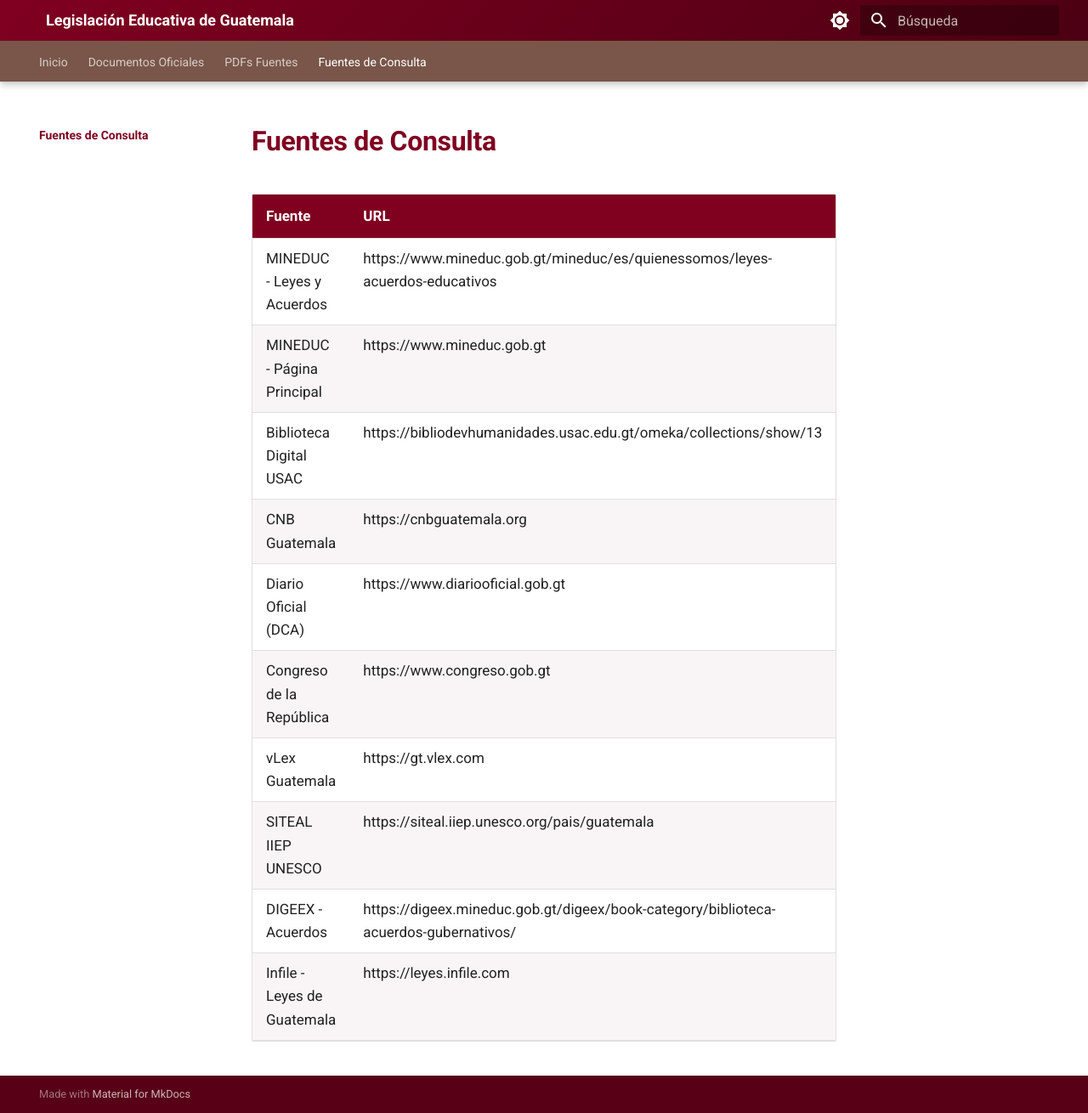
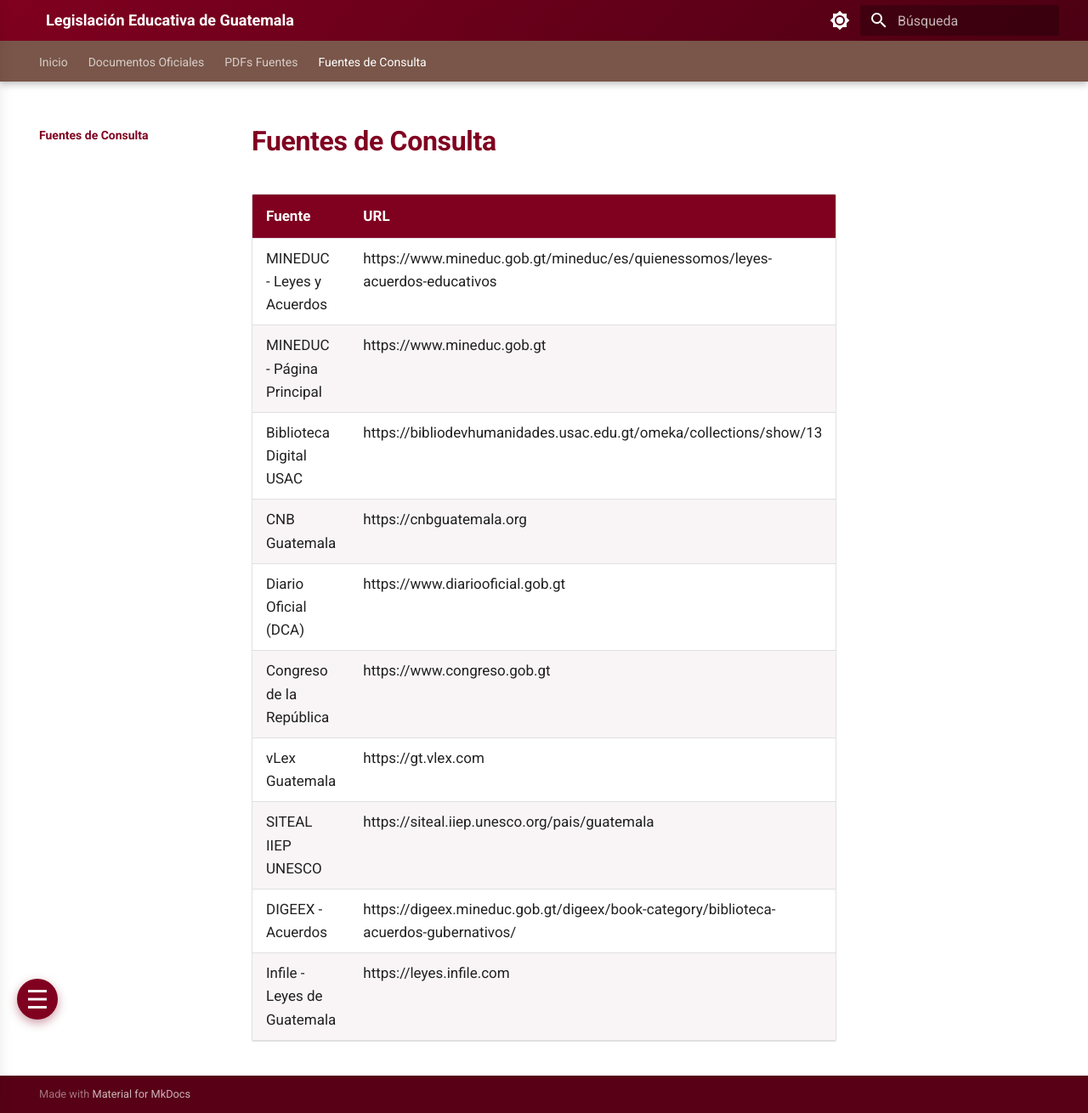
Before and after one commit to Levy147/legislacion-educativa-guatemala, an MkDocs documentation site: the page built from docs/fuentes.md, in a window 1280 px wide and 1310 px high. Shown: the whole window at 85% size. Built offline with MkDocs 1.6.1 and Material for MkDocs 9.7.7, drawn with Linux system fonts in a browser that asks for light colours.

Commit message:
feat: actualizacion de sistema v11, actualizaion de sistema de busqueda, actualizacion de titlos

```diff
--- /dev/null
+++ b/docs/javascripts/slide-menu.js
@@ -0,0 +1,42 @@
+document.addEventListener("DOMContentLoaded", function () {
+  var toggle = document.getElementById("slideMenuToggle");
+  var menu = document.getElementById("slideMenu");
+  var close = document.getElementById("slideMenuClose");
+
+  if (toggle && menu) {
+    toggle.addEventListener("click", function () {
+      menu.classList.toggle("open");
+    });
+  }
+  if (close && menu) {
+    close.addEventListener("click", function () {
+      menu.classList.remove("open");
+    });
+  }
+
+  var titles = document.querySelectorAll(".slide-menu-section-title[data-toggle]");
+  titles.forEach(function (title) {
+    title.addEventListener("click", function () {
+      var target = document.getElementById(this.getAttribute("data-toggle"));
+      if (target) {
+        target.classList.toggle("collapsed");
+        this.classList.toggle("active");
+      }
+    });
+  });
+
+  var links = document.querySelectorAll(".slide-menu-list a");
+  links.forEach(function (link) {
+    link.addEventListener("click", function () {
+      if (menu) menu.classList.remove("open");
+    });
+  });
+
+  document.addEventListener("click", function (e) {
+    if (menu && menu.classList.contains("open")) {
+      if (!menu.contains(e.target) && e.target !== toggle) {
+        menu.classList.remove("open");
+      }
+    }
+  });
+});
--- /dev/null
+++ b/docs/overrides/main.html
@@ -0,0 +1,138 @@
+{% extends "base.html" %}
+
+{% block content %}
+<nav class="slide-menu" id="slideMenu">
+  <div class="slide-menu-header">
+    <h3>Contenidos</h3>
+    <button class="slide-menu-close" id="slideMenuClose">&times;</button>
+  </div>
+  <div class="slide-menu-content">
+    <div class="slide-menu-section">
+      <h4 class="slide-menu-section-title" data-toggle="sec1">PARTE I - Marco Constitucional</h4>
+      <ul class="slide-menu-list" id="sec1">
+        <li><a href="{{ 'index.md' | url }}#constitucion-politica-de-la-republica-de-guatemala">Constitución Política (Arts. 71-81)</a></li>
+        <li><a href="{{ 'index.md' | url }}#ley-de-educacion-nacional">Ley de Educación Nacional</a></li>
+      </ul>
+    </div>
+    <div class="slide-menu-section">
+      <h4 class="slide-menu-section-title" data-toggle="sec2">PARTE II - Leyes Principales</h4>
+      <ul class="slide-menu-list" id="sec2">
+        <li><a href="{{ 'index.md' | url }}#ley-de-proteccion-integral-de-la-ninez-y-adolescencia">Ley PINA (Dto. 27-2003)</a></li>
+        <li><a href="{{ 'index.md' | url }}#ley-de-educacion-especial-para-las-personas-con-capacidades-especiales">Ley Educación Especial (Dto. 58-2007)</a></li>
+        <li><a href="{{ 'index.md' | url }}#decreto-numero-16-2017">Ley Alimentación Escolar (Dto. 16-2017)</a></li>
+        <li><a href="{{ 'index.md' | url }}#decreto-numero-12-2021">Reforma Alimentación (Dto. 12-2021)</a></li>
+        <li><a href="{{ 'index.md' | url }}#ley-contra-el-acoso-escolar-conocido-como-bullying">Ley Anti Bullying (Dto. 19-2022)</a></li>
+      </ul>
+    </div>
+    <div class="slide-menu-section">
+      <h4 class="slide-menu-section-title" data-toggle="sec3">PARTE III - Leyes Complementarias</h4>
+      <ul class="slide-menu-list" id="sec3">
+        <li><a href="{{ 'index.md' | url }}#ley-organica-de-educacion-nacional">Ley Orgánica Educación Nacional</a></li>
+        <li><a href="{{ 'index.md' | url }}#ley-de-idiomas-nacionales">Ley de Idiomas Nacionales</a></li>
+        <li><a href="{{ 'index.md' | url }}#ley-de-escuelas-normales">Ley de Escuelas Normales</a></li>
+        <li><a href="{{ 'index.md' | url }}#ley-general-de-descentralizacion">Ley General de Descentralización</a></li>
+        <li><a href="{{ 'index.md' | url }}#ley-de-los-consejos-de-desarrollo">Ley de los Consejos de Desarrollo</a></li>
+        <li><a href="{{ 'index.md' | url }}#codigo-de-la-ninez-y-adolescencia">Código de la Niñez y Adolescencia</a></li>
+        <li><a href="{{ 'index.md' | url }}#reglamento-de-la-ley-de-educacion-nacional">Reglamento Ley Educación Nacional</a></li>
+        <li><a href="{{ 'index.md' | url }}#ley-para-prevenir-sancionar-y-erradicar-la-discriminacion-racial">Ley Antidiscriminación Racial</a></li>
+        <li><a href="{{ 'index.md' | url }}#ley-de-atencion-a-personas-con-discapacidad">Ley Atención Discapacidad</a></li>
+        <li><a href="{{ 'index.md' | url }}#ley-de-institutos-de-educacion-por-cooperativa">Ley Institutos por Cooperativa</a></li>
+      </ul>
+    </div>
+    <div class="slide-menu-section">
+      <h4 class="slide-menu-section-title" data-toggle="sec4">PARTE IV - Leyes del Magisterio</h4>
+      <ul class="slide-menu-list" id="sec4">
+        <li><a href="{{ 'index.md' | url }}#ley-de-dignificacion-y-catalogacion-del-magisterio-nacional">Ley Dignificación Magisterio</a></li>
+        <li><a href="{{ 'index.md' | url }}#ley-del-organismo-ejecutivo">Ley del Organismo Ejecutivo</a></li>
+        <li><a href="{{ 'index.md' | url }}#ley-de-servicio-civil">Ley de Servicio Civil</a></li>
+        <li><a href="{{ 'index.md' | url }}#reglamento-de-la-ley-del-organismo-ejecutivo">Reglamento Ley Organismo Ejecutivo</a></li>
+        <li><a href="{{ 'index.md' | url }}#reglamento-de-la-ley-de-servicio-civil">Reglamento Ley Servicio Civil</a></li>
+      </ul>
+    </div>
+    <div class="slide-menu-section">
+      <h4 class="slide-menu-section-title" data-toggle="sec5">PARTE V - Acuerdos Gubernativos</h4>
+      <ul class="slide-menu-list" id="sec5">
+        <li><a href="{{ 'index.md' | url }}#acuerdo-gubernativo-numero-m-de-e-13-77">AG 13-77</a></li>
+        <li><a href="{{ 'index.md' | url }}#acuerdo-gubernativo-no-534-63">AG 534-63</a></li>
+        <li><a href="{{ 'index.md' | url }}#acuerdo-gubernativo-no-165-96">AG 165-96</a></li>
+        <li><a href="{{ 'index.md' | url }}#acuerdo-gubernativo-no-670-97">AG 670-97</a></li>
+        <li><a href="{{ 'index.md' | url }}#acuerdo-gubernativo-no-526-2003">AG 526-2003</a></li>
+        <li><a href="{{ 'index.md' | url }}#acuerdo-gubernativo-no-22-2004">AG 22-2004</a></li>
+        <li><a href="{{ 'index.md' | url }}#acuerdo-gubernativo-no-36-2015">AG 36-2015</a></li>
+        <li><a href="{{ 'index.md' | url }}#acuerdo-gubernativo-no-52-2015">AG 52-2015</a></li>
+        <li><a href="{{ 'index.md' | url }}#acuerdo-gubernativo-numero-320-2011">AG 320-2011</a></li>
+        <li><a href="{{ 'index.md' | url }}#acuerdo-gubernativo-numero-121-2021">AG 121-2021</a></li>
+      </ul>
+    </div>
+    <div class="slide-menu-section">
+      <h4 class="slide-menu-section-title" data-toggle="sec6">PARTE VI - Acuerdos Ministeriales</h4>
+      <ul class="slide-menu-list" id="sec6">
+        <li><a href="{{ 'index.md' | url }}#acuerdo-ministerial-no-01-2011">AM 01-2011</a></li>
+        <li><a href="{{ 'index.md' | url }}#acuerdo-ministerial-no-34-2008">AM 34-2008</a></li>
+        <li><a href="{{ 'index.md' | url }}#acuerdo-ministerial-no-1171-2010">AM 1171-2010</a></li>
+        <li><a href="{{ 'index.md' | url }}#acuerdo-ministerial-no-3613-2011">AM 3613-2011</a></li>
+        <li><a href="{{ 'index.md' | url }}#acuerdo-ministerial-no-2140-2023">AM 2140-2023</a></li>
+        <li><a href="{{ 'index.md' | url }}#acuerdo-ministerial-no-3902-2023">AM 3902-2023</a></li>
+        <li><a href="{{ 'index.md' | url }}#acuerdo-ministerial-no-1685-2024">AM 1685-2024</a></li>
+        <li><a href="{{ 'index.md' | url }}#acuerdo-ministerial-no-2132-2024">AM 2132-2024</a></li>
+        <li><a href="{{ 'index.md' | url }}#acuerdo-ministerial-no-874-2025">AM 874-2025</a></li>
+      </ul>
+    </div>
+    <div class="slide-menu-section">
+      <h4 class="slide-menu-section-title" data-toggle="sec7">PARTE VII - Convenios Internacionales</h4>
+      <ul class="slide-menu-list" id="sec7">
+        <li><a href="{{ 'index.md' | url }}#convenio-169-de-la-oit-sobre-pueblos-indigenas-y-tribales">Convenio 169 OIT</a></li>
+        <li><a href="{{ 'index.md' | url }}#declaracion-universal-de-los-derechos-humanos">Declaración Universal DDHH</a></li>
+        <li><a href="{{ 'index.md' | url }}#convencion-sobre-los-derechos-del-nino">Convención Derechos del Niño</a></li>
+        <li><a href="{{ 'index.md' | url }}#convencion-americana-sobre-derechos-humanos">Convención Americana DDHH</a></li>
+        <li><a href="{{ 'index.md' | url }}#pacto-internacional-de-derechos-economicos-sociales-y-culturales">Pacto Internacional DESC</a></li>
+        <li><a href="{{ 'index.md' | url }}#declaracion-de-montevideo-sobre-educacion-para-la-paz">Declaración de Montevideo</a></li>
+      </ul>
+    </div>
+    <div class="slide-menu-section">
+      <h4 class="slide-menu-section-title" data-toggle="sec8">Acuerdos de Paz</h4>
+      <ul class="slide-menu-list" id="sec8">
+        <li><a href="{{ 'index.md' | url }}#acuerdos-de-paz-de-guatemala">Acuerdos de Paz</a></li>
+      </ul>
+    </div>
+  </div>
+</nav>
+<button class="slide-menu-toggle" id="slideMenuToggle">&#9776;</button>
+{{ super() }}
+{% endblock %}
+
+{% block scripts %}
+{{ super() }}
+<script src="{{ 'javascripts/slide-menu.js' | url }}"></script>
+<script>
+document.addEventListener("DOMContentLoaded", function() {
+  var searchInput = document.querySelector(".md-search__inner input[type='search']");
+  if (searchInput) {
+    searchInput.addEventListener("input", function() {
+      if (this.value === "") {
+        document.querySelectorAll(".highlighted").forEach(function(el) {
+          el.classList.remove("highlighted");
+        });
+      }
+    });
+    searchInput.addEventListener("blur", function() {
+      if (this.value === "") {
+        document.querySelectorAll(".highlighted").forEach(function(el) {
+          el.classList.remove("highlighted");
+        });
+      }
+    });
+  }
+  var searchReset = document.querySelector(".md-search__reset");
+  if (searchReset) {
+    searchReset.addEventListener("click", function() {
+      setTimeout(function() {
+        document.querySelectorAll(".highlighted").forEach(function(el) {
+          el.classList.remove("highlighted");
+        });
+      }, 100);
+    });
+  }
+});
+</script>
+{% endblock %}
--- a/docs/stylesheets/extra.css
+++ b/docs/stylesheets/extra.css
@@ -311,3 +311,203 @@
     height: 350px;
   }
 }
+
+/* ===== SLIDE MENU ===== */
+.slide-menu {
+  position: fixed;
+  top: 0;
+  left: -320px;
+  width: 310px;
+  height: 100vh;
+  background: #fff;
+  border-right: 2px solid #800020;
+  z-index: 1000;
+  overflow-y: auto;
+  transition: left 0.3s ease;
+  box-shadow: 4px 0 20px rgba(0,0,0,0.15);
+  padding-top: 0;
+}
+
+[data-md-color-scheme="slate"] .slide-menu {
+  background: #1a1a2e;
+  border-right-color: #c41e3a;
+}
+
+.slide-menu.open {
+  left: 0;
+}
+
+.slide-menu-header {
+  display: flex;
+  justify-content: space-between;
+  align-items: center;
+  padding: 1rem 1.2rem;
+  background: #800020;
+  color: #fff;
+  position: sticky;
+  top: 0;
+  z-index: 1;
+}
+
+.slide-menu-header h3 {
+  margin: 0;
+  font-size: 1.1rem;
+  color: #fff;
+}
+
+.slide-menu-close {
+  background: none;
+  border: none;
+  color: #fff;
+  font-size: 1.8rem;
+  cursor: pointer;
+  padding: 0;
+  line-height: 1;
+}
+
+.slide-menu-close:hover {
+  color: #ffcccc;
+}
+
+.slide-menu-content {
+  padding: 0.5rem 0;
+}
+
+.slide-menu-section {
+  border-bottom: 1px solid #eee;
+}
+
+[data-md-color-scheme="slate"] .slide-menu-section {
+  border-bottom-color: #333;
+}
+
+.slide-menu-section-title {
+  padding: 0.7rem 1.2rem;
+  margin: 0;
+  font-size: 0.85rem;
+  font-weight: 700;
+  color: #800020;
+  cursor: pointer;
+  transition: background 0.2s;
+  text-transform: uppercase;
+  letter-spacing: 0.03em;
+}
+
+[data-md-color-scheme="slate"] .slide-menu-section-title {
+  color: #ff6b6b;
+}
+
+.slide-menu-section-title:hover {
+  background: #fdf2f4;
+}
+
+[data-md-color-scheme="slate"] .slide-menu-section-title:hover {
+  background: #2a2a3e;
+}
+
+.slide-menu-section-title.active {
+  background: #f0e6ea;
+}
+
+[data-md-color-scheme="slate"] .slide-menu-section-title.active {
+  background: #3a3a4e;
+}
+
+.slide-menu-list {
+  list-style: none;
+  margin: 0;
+  padding: 0 0 0.5rem 0;
+  max-height: 500px;
+  overflow: hidden;
+  transition: max-height 0.3s ease;
+}
+
+.slide-menu-list.collapsed {
+  max-height: 0;
+  padding: 0;
+}
+
+.slide-menu-list li a {
+  display: block;
+  padding: 0.4rem 1.2rem 0.4rem 1.8rem;
+  color: #444;
+  text-decoration: none;
+  font-size: 0.82rem;
+  transition: all 0.15s;
+  border-left: 3px solid transparent;
+}
+
+[data-md-color-scheme="slate"] .slide-menu-list li a {
+  color: #ccc;
+}
+
+.slide-menu-list li a:hover {
+  background: #fdf2f4;
+  color: #800020;
+  border-left-color: #c41e3a;
+}
+
+[data-md-color-scheme="slate"] .slide-menu-list li a:hover {
+  background: #2a2a3e;
+  color: #ff6b6b;
+}
+
+.slide-menu-toggle {
+  position: fixed;
+  bottom: 5.5rem;
+  left: 1rem;
+  z-index: 999;
+  width: 48px;
+  height: 48px;
+  border-radius: 50%;
+  background: #800020;
+  color: #fff;
+  border: none;
+  font-size: 1.5rem;
+  cursor: pointer;
+  box-shadow: 0 4px 12px rgba(128, 0, 32, 0.4);
+  transition: all 0.3s;
+  display: flex;
+  align-items: center;
+  justify-content: center;
+}
+
+.slide-menu-toggle:hover {
+  background: #c41e3a;
+  transform: scale(1.1);
+}
+
+@media screen and (max-width: 76.1875em) {
+  .slide-menu {
+    width: 280px;
+    left: -290px;
+  }
+  .slide-menu-toggle {
+    bottom: 4.5rem;
+    left: 0.5rem;
+    width: 42px;
+    height: 42px;
+    font-size: 1.3rem;
+  }
+}
+
+/* ===== FIX: Search highlight persistence ===== */
+.md-search__inner::before {
+  display: none !important;
+}
+
+.md-typeset .highlighted {
+  background-color: #fff3cd !important;
+  color: inherit !important;
+}
+
+/* Clear highlight on search reset */
+.md-search[data-md-state="query"] ~ .md-content .highlighted {
+  background-color: #fff3cd;
+}
+
+/* Ensure highlight clears when search input is empty */
+.md-search__inner input[type="search"]:placeholder-shown ~ .md-content .highlighted,
+.md-search__inner input[type="search"]:not(:focus) ~ .md-content .highlighted {
+  background-color: transparent !important;
+}
--- a/mkdocs.yml
+++ b/mkdocs.yml
@@ -4,6 +4,7 @@
 
 theme:
   name: material
+  custom_dir: docs/overrides
   language: es
   palette:
     - scheme: default
```
Also changed, not shown: docs/includes/slide-menu.html (added, +99 -0 lines).
